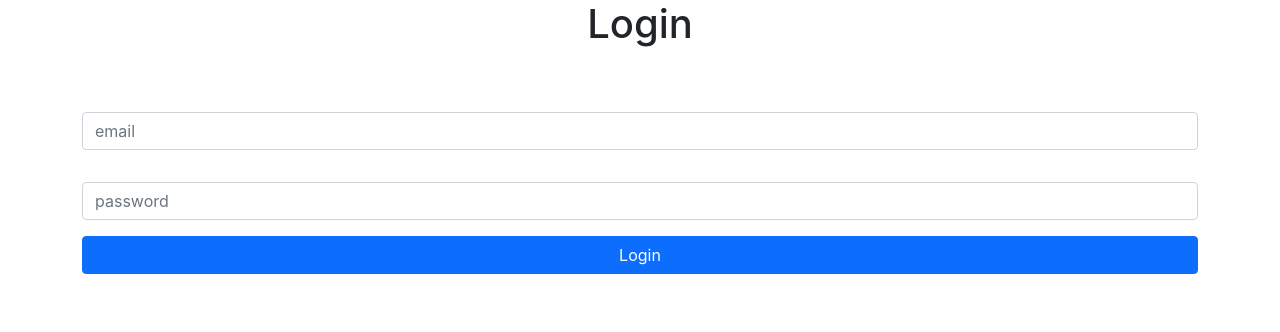
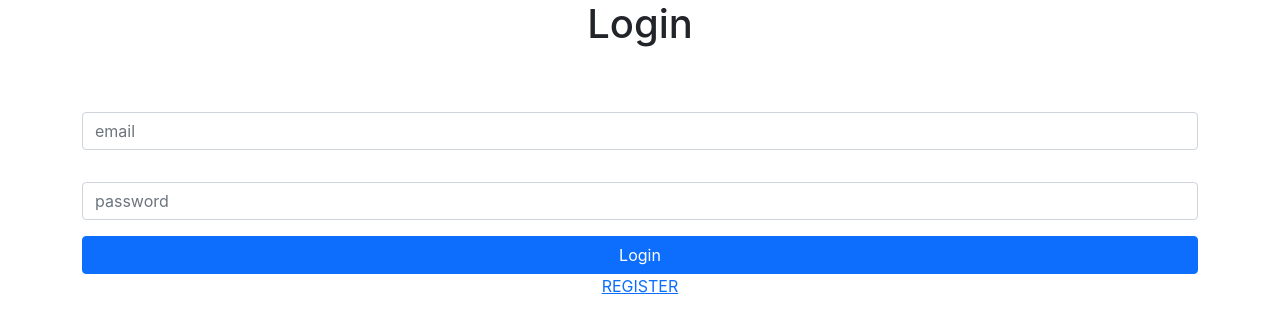
Before and after one commit to shrki416/Playground, a React (Create React App) app in the folder jwt-pg-tutorial/client/: page /Login in a window 1280 px wide. Shown: the top 332 px of the page. Built offline with nearby package versions, Linux system fonts and the light colour scheme.

Commit message:
login component/route 👍

```diff
--- a/jwt-pg-tutorial/client/src/components/Dashboard.js
+++ b/jwt-pg-tutorial/client/src/components/Dashboard.js
@@ -4,6 +4,7 @@ function Dashboard() {
   return (
     <div>
       <h1>Dashboard Page</h1>
+      <button className="btn btn-success">LOGOUT</button>
     </div>
   );
 }
--- a/jwt-pg-tutorial/client/src/components/Login.js
+++ b/jwt-pg-tutorial/client/src/components/Login.js
@@ -1,4 +1,5 @@
 import React, { useState } from "react";
+import { Link } from "react-router-dom";
 
 function Login({ setAuth }) {
   const [inputs, setInputs] = useState({
@@ -12,10 +13,28 @@ function Login({ setAuth }) {
     setInputs({ ...inputs, [e.target.name]: e.target.value });
   };
 
+  const onSubmit = async (e) => {
+    e.preventDefault();
+    try {
+      const body = { email, password };
+      const response = await fetch("http://localhost:5000/auth/login", {
+        method: "POST",
+        headers: { "Content-Type": "application/json" },
+        body: JSON.stringify(body),
+      });
+      const parseRes = await response.json();
+
+      localStorage.setItem("token", parseRes.token);
+      setAuth(true);
+    } catch (error) {
+      console.error(error.messgae);
+    }
+  };
+
   return (
     <>
       <h1>Login</h1>
-      <form className="text-center container d-grid my-5">
+      <form onSubmit={onSubmit} className="text-center container d-grid my-5">
         <input
           className="form-control my-3"
           type="email"
@@ -33,6 +52,7 @@ function Login({ setAuth }) {
           onChange={(e) => onChange(e)}
         />
         <button className="btn btn-primary btn-block">Login</button>
+        <Link to="/register">REGISTER</Link>
       </form>
     </>
   );
--- a/jwt-pg-tutorial/client/src/components/Register.js
+++ b/jwt-pg-tutorial/client/src/components/Register.js
@@ -1,4 +1,5 @@
 import React, { useState } from "react";
+import { Link } from "react-router-dom";
 
 function Register({ setAuth }) {
   const [input, setInput] = useState({
@@ -61,6 +62,7 @@ function Register({ setAuth }) {
         <button className="btn btn-success" type="submit">
           Submit
         </button>
+        <Link to="/login">LOGIN</Link>
       </form>
     </>
   );
```
